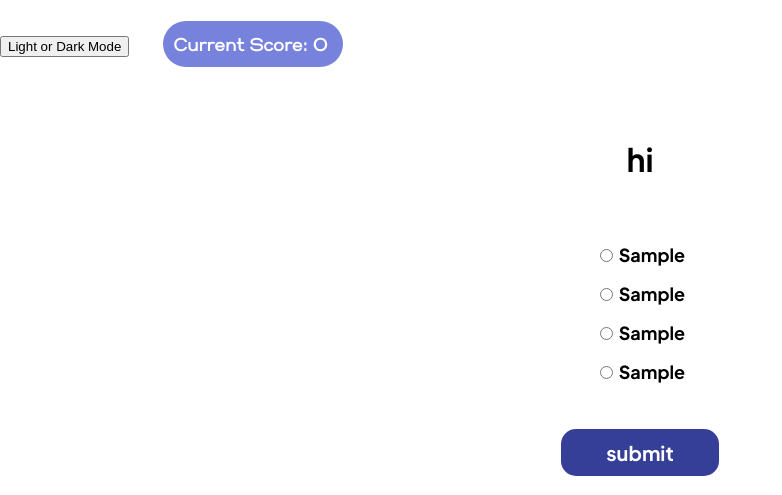
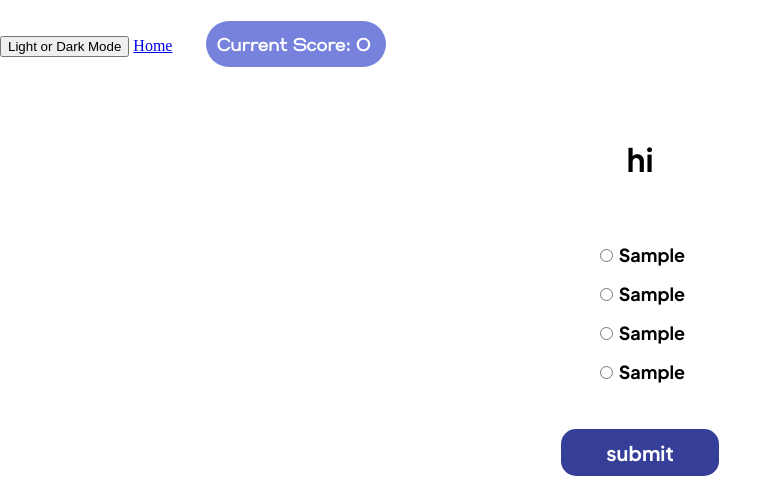
Before and after one commit to a0a912/Group-22-Agile, a Flask app: template templates/question.html in a window 1280 px wide. Shown: the part 116-611 px from the top of the page, without its empty margins (0-782 px from the left). Run offline with Flask 3, Linux system fonts and the light colour scheme; the template is opened without the code that fills it: most values are stand-ins (such as "Sample title", 1, 10 or a date in 2020).

Commit message:
Added home link on Question page

```diff
--- a/templates/question.html
+++ b/templates/question.html
@@ -39,6 +39,8 @@
         <h1></h1>
     </header>
     <button type="button" id="light_setting">Light or Dark Mode</button>
+    <!-- Go back to homepage -->
+    <a href="{{ url_for('home') }}">Home</a>
 
 
 
```
